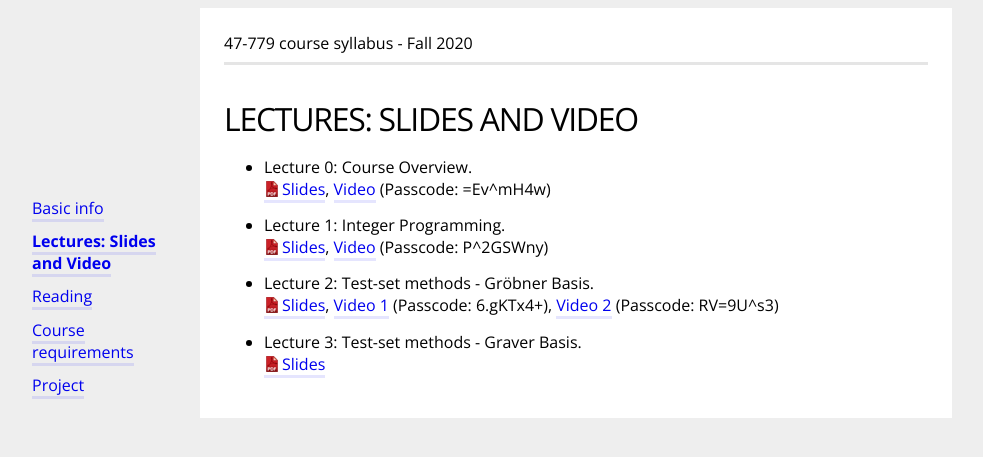
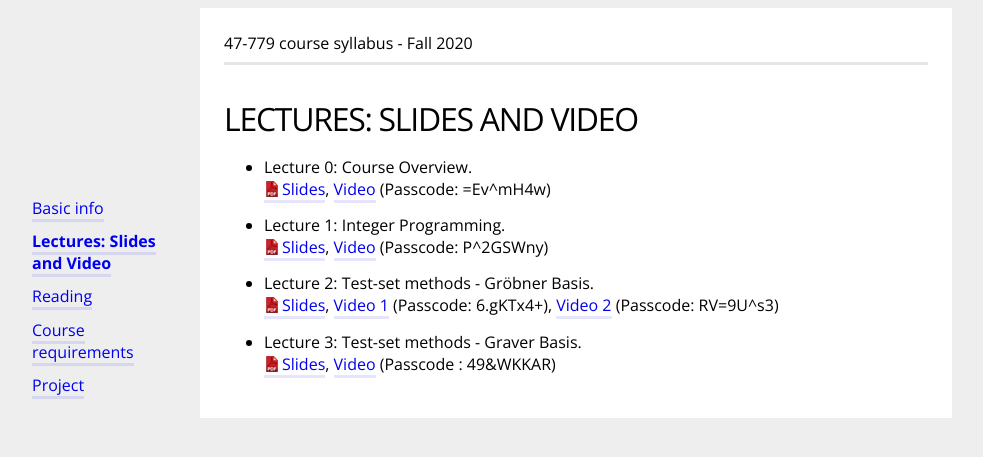
Before and after one commit to bernalde/QuIP, a Jekyll site: the page built from lecture.md, in a window 1280 px wide. Shown: the top 457 px of the page, without its empty margins (64-1047 px from the left). Built offline with Jekyll 4.4.1, drawn with Linux system fonts in a browser that asks for light colours.

Commit message:
Link to lecture 3

```diff
--- a/lecture.md
+++ b/lecture.md
@@ -9,13 +9,23 @@ Here you can access all the lecture slides and videos.
 {% endif %}
 
 - Lecture 0: Course Overview.<br>
-<a href="slides/47-779 Lecture 0 - Course Overview.pdf" download>Slides</a>, [Video](https://cmu.zoom.us/rec/share/vuFWEOr26kVJQpHh7X3UY7YmRK7Peaa8gyca_foLmEkO0WjDDr9PBN1f2apSSQ6S) (Passcode: =Ev^mH4w)
+<a href="slides/47-779 Lecture 0 - Course Overview.pdf" download>Slides</a>,
+[Video](https://cmu.zoom.us/rec/share/vuFWEOr26kVJQpHh7X3UY7YmRK7Peaa8gyca_foLmEkO0WjDDr9PBN1f2apSSQ6S)
+(Passcode: =Ev^mH4w)
 
 - Lecture 1: Integer Programming.<br>
-<a href="slides/47-779 Lecture 1 - Integer Programming.pdf" download>Slides</a>, [Video](https://cmu.zoom.us/rec/play/aYR6uCs3R0vdyfdYJ5uiJpnyUgb5CuLB_Jebl37M_rfKE5EMvNl5u7TDXadz8RmST45JrSXBBN1UYYMl.LnkHOy7ZB34jirzn) (Passcode: P^2GSWny)
+<a href="slides/47-779 Lecture 1 - Integer Programming.pdf" download>Slides</a>,
+[Video](https://cmu.zoom.us/rec/play/aYR6uCs3R0vdyfdYJ5uiJpnyUgb5CuLB_Jebl37M_rfKE5EMvNl5u7TDXadz8RmST45JrSXBBN1UYYMl.LnkHOy7ZB34jirzn)
+(Passcode: P^2GSWny)
 
 - Lecture 2: Test-set methods - Gr&ouml;bner Basis.<br>
-<a href="slides/47-779 Lecture 2 - Test-set methods.pdf" download>Slides</a>, [Video 1](https://cmu.zoom.us/rec/play/Ihz6C8KxpIQ6Xnk_IXPEkJuso6D4eI_VDDGwT0tbGoqH9FyPC-Ip3B8mRLnUHSLfYO-zOZljg_DOX70Q.jaOZNfLdKHVEJqDk) (Passcode: 6.gKTx4+), [Video 2](https://cmu.zoom.us/rec/play/OHWbc7V9tJKIeKrzmGE-Ms0WQQlXAQEp3SLKBnlFP5nJEGfKFJPE4vxU13M-PWZYS4pCGbh9_AJ-RNw.pOCUff3tcAcKq-_D) (Passcode: RV=9U^s3)
+<a href="slides/47-779 Lecture 2 - Test-set methods.pdf" download>Slides</a>,
+[Video 1](https://cmu.zoom.us/rec/play/Ihz6C8KxpIQ6Xnk_IXPEkJuso6D4eI_VDDGwT0tbGoqH9FyPC-Ip3B8mRLnUHSLfYO-zOZljg_DOX70Q.jaOZNfLdKHVEJqDk)
+(Passcode: 6.gKTx4+),
+[Video 2](https://cmu.zoom.us/rec/play/OHWbc7V9tJKIeKrzmGE-Ms0WQQlXAQEp3SLKBnlFP5nJEGfKFJPE4vxU13M-PWZYS4pCGbh9_AJ-RNw.pOCUff3tcAcKq-_D)
+(Passcode: RV=9U^s3)
 
 - Lecture 3: Test-set methods - Graver Basis.<br>
-<a href="slides/47-779 Lecture 3 - Graver basis.pdf" download>Slides</a>
+<a href="slides/47-779 Lecture 3 - Graver basis.pdf" download>Slides</a>,
+[Video](https://cmu.zoom.us/rec/share/4QTXDhnVQag7dN0IfrOnbH16yhr6G0_5rBV3Nj3WbO1m3t4VLwqZzutHjXKlg3Bw.x4SMdIgGN8iyt9JD)
+(Passcode : 49&WKKAR)
```
